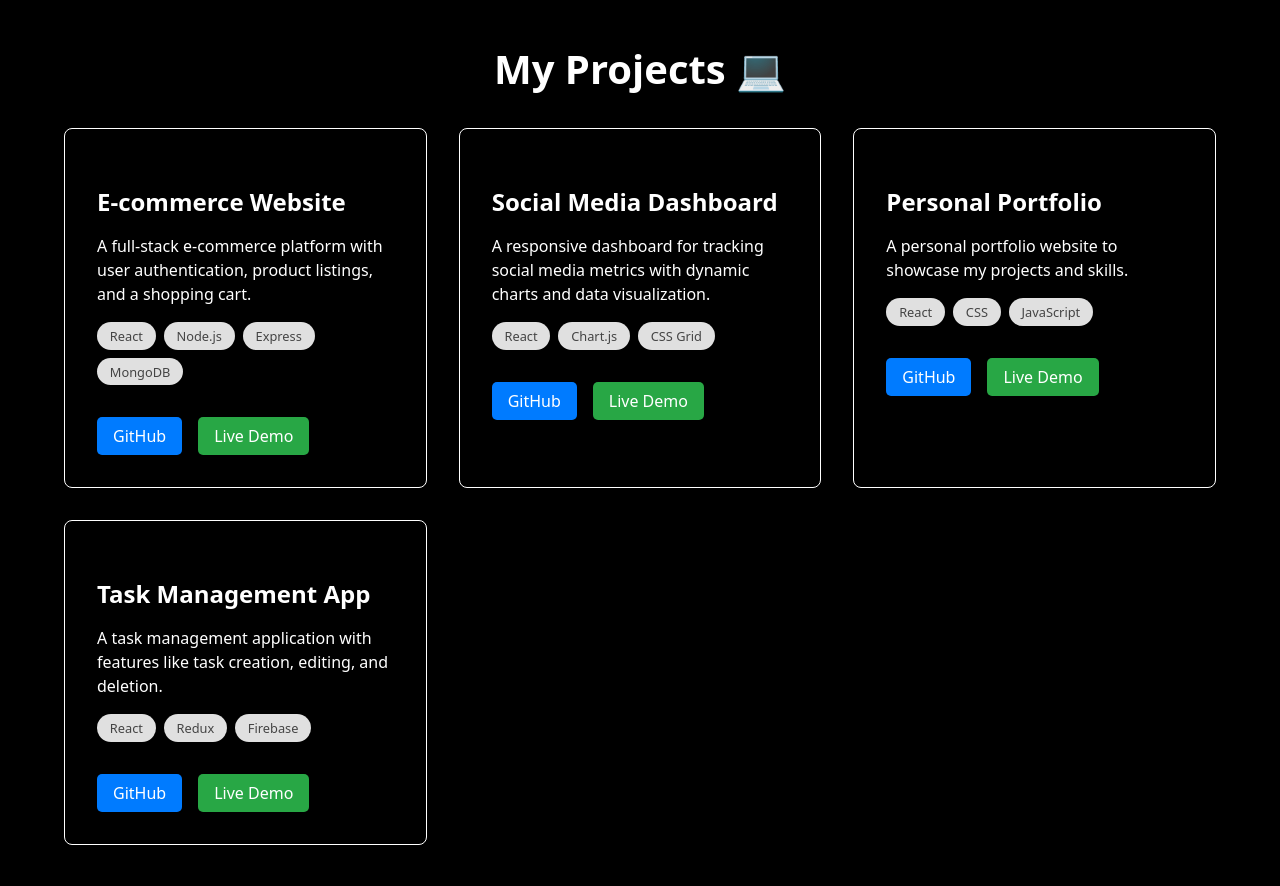
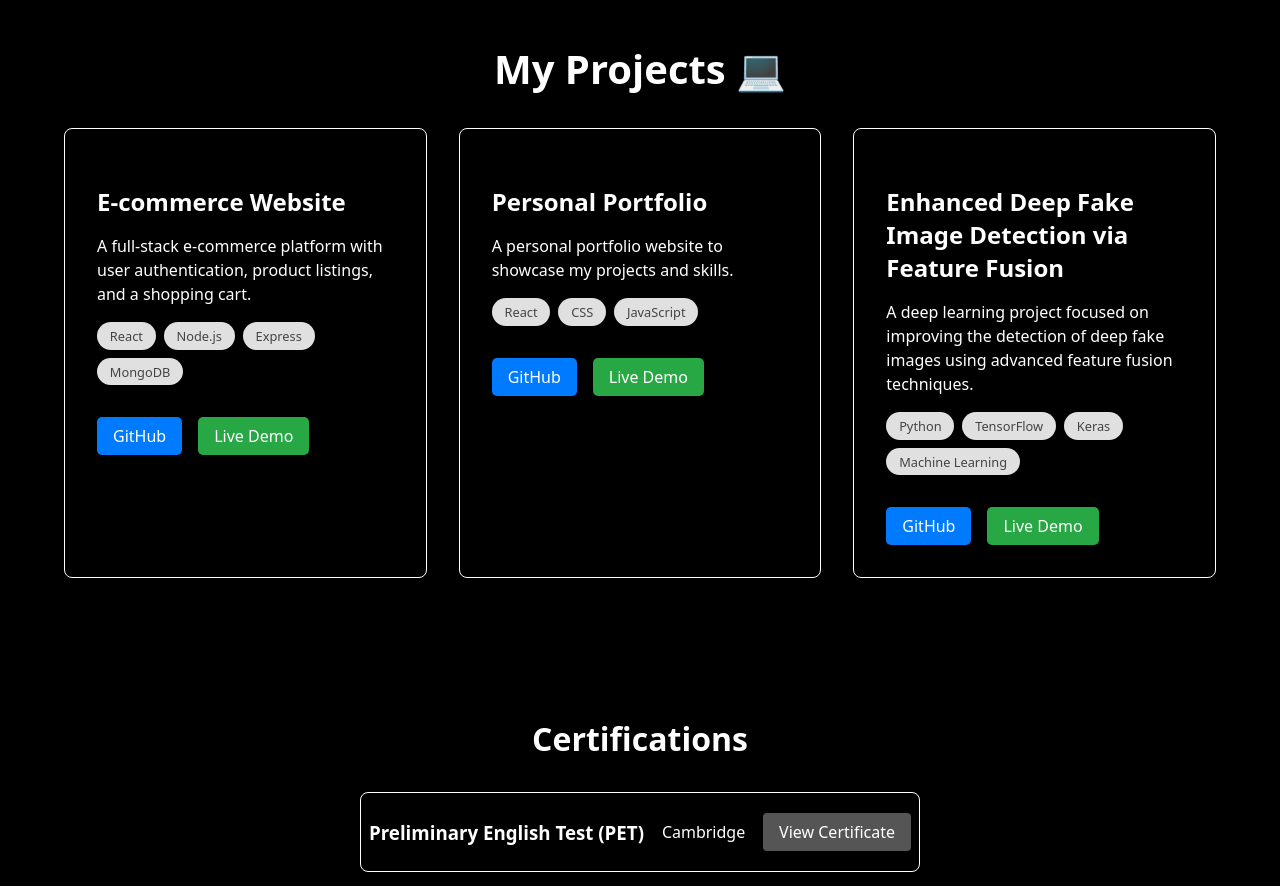
Before and after one commit to bharthreddyy07/my-portfolio, a React (Vite) app: page / in a window 1280 px wide. Shown: the part 2060-2946 px from the top of the page. Built offline with nearby package versions, Linux system fonts and the light colour scheme.

Commit message:
projects updated

```diff
--- a/src/components/Projects/Projects.jsx
+++ b/src/components/Projects/Projects.jsx
@@ -10,14 +10,7 @@ const projectsData = [
     githubLink: 'https://github.com/bharthreddyy07/E-commerce',
     liveLink: ''
   },
-  {
-    id: 2,
-    title: 'Social Media Dashboard',
-    description: 'A responsive dashboard for tracking social media metrics with dynamic charts and data visualization.',
-    technologies: ['React', 'Chart.js', 'CSS Grid'],
-    githubLink: '',
-    liveLink: ''
-  },
+
   {
     id: 3,
     title: 'Personal Portfolio',
@@ -28,9 +21,9 @@ const projectsData = [
   },
   {
     id: 4,
-    title: 'Task Management App',
-    description: 'A task management application with features like task creation, editing, and deletion.',
-    technologies: ['React', 'Redux', 'Firebase'],
+    title: ' Enhanced Deep Fake Image Detection via Feature Fusion',
+    description: 'A deep learning project focused on improving the detection of deep fake images using advanced feature fusion techniques.',
+    technologies: ['Python', 'TensorFlow', 'Keras', 'Machine Learning'],
     githubLink: '',
     liveLink: ''
   },
```
